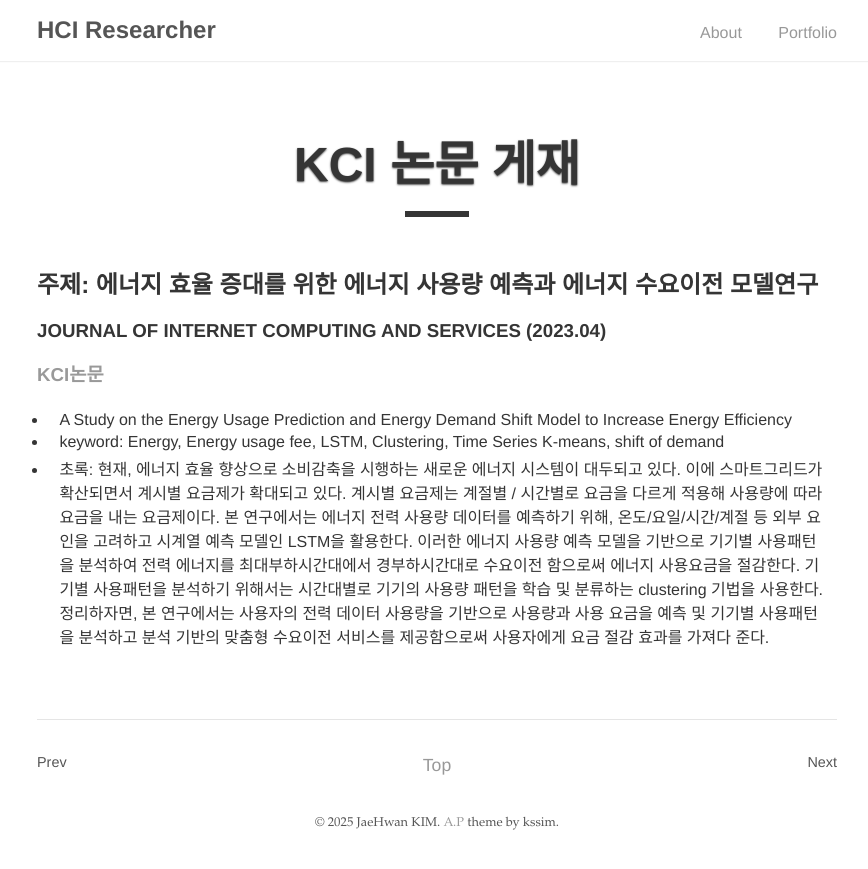
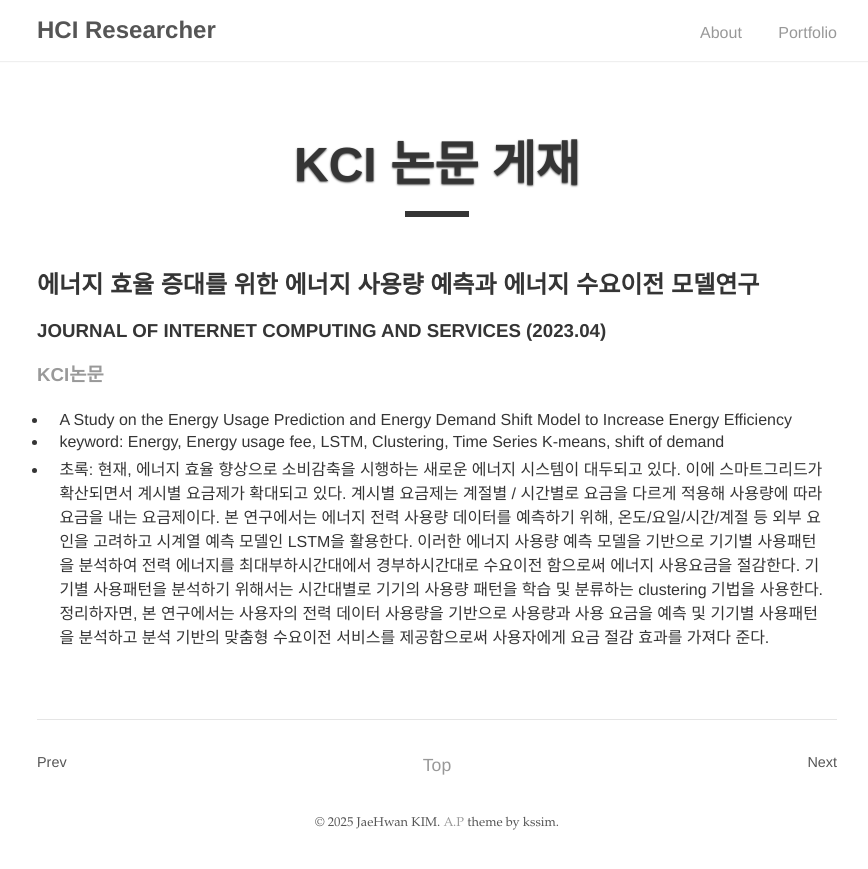
Before and after one commit to kjhwan98/kjhwan98.github.io, a Jekyll site: the page built from _posts/2023-04-01-Paper.md, in a window 1280 px wide. Shown: the top 869 px of the page, without its empty margins (203-1071 px from the left). Built offline with Jekyll 4.4.1, drawn with Linux system fonts in a browser that asks for light colours.

Commit message:
Update 2023-04-01-Paper.md

```diff
--- a/_posts/2023-04-01-Paper.md
+++ b/_posts/2023-04-01-Paper.md
@@ -6,7 +6,7 @@ tech: "python"
 type: G
 ---
 
-## 주제: 에너지 효율 증대를 위한 에너지 사용량 예측과 에너지 수요이전 모델연구 <br/>
+## 에너지 효율 증대를 위한 에너지 사용량 예측과 에너지 수요이전 모델연구 <br/>
 ### JOURNAL OF INTERNET COMPUTING AND SERVICES (2023.04)<br/>
 ### [KCI논문](https://www.kci.go.kr/kciportal/ci/sereArticleSearch/ciSereArtiView.kci?sereArticleSearchBean.artiId=ART002956737)
 - A Study on the Energy Usage Prediction and Energy Demand Shift Model to Increase Energy Efficiency <br/>
```
